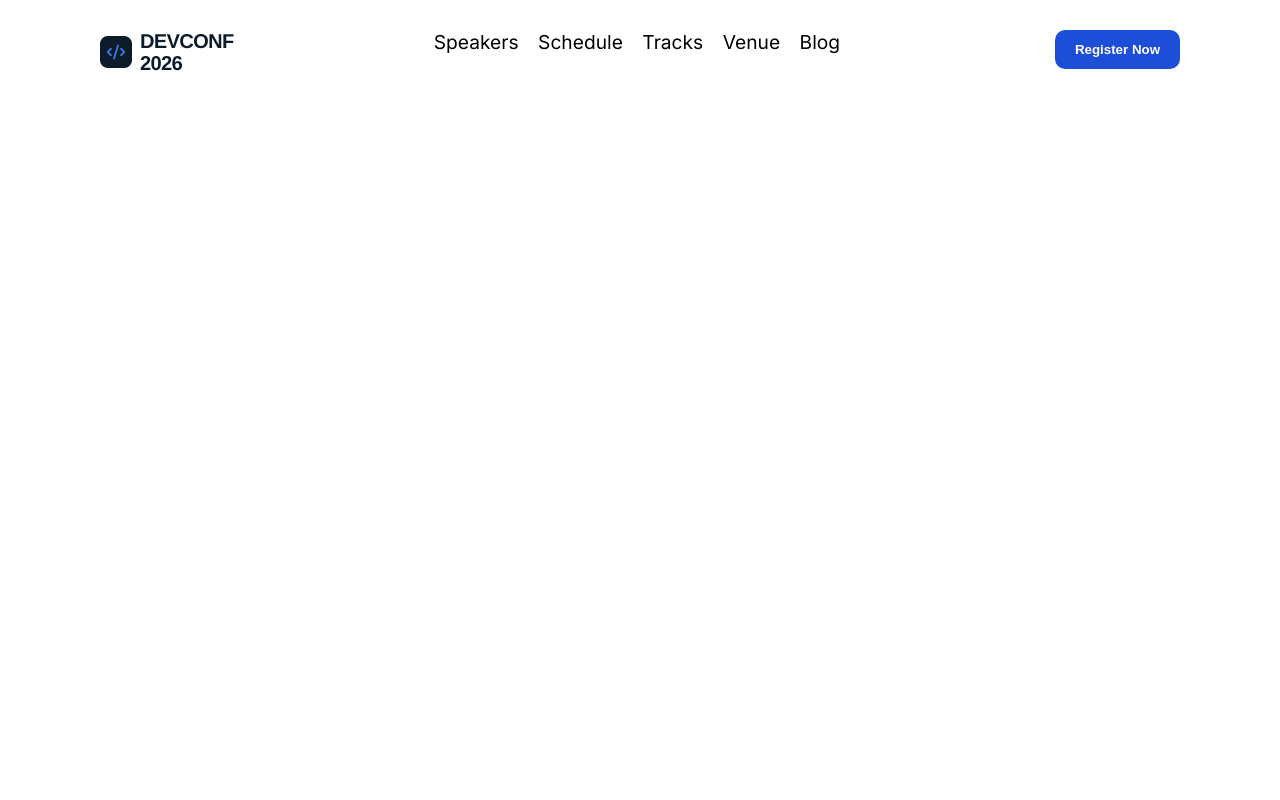
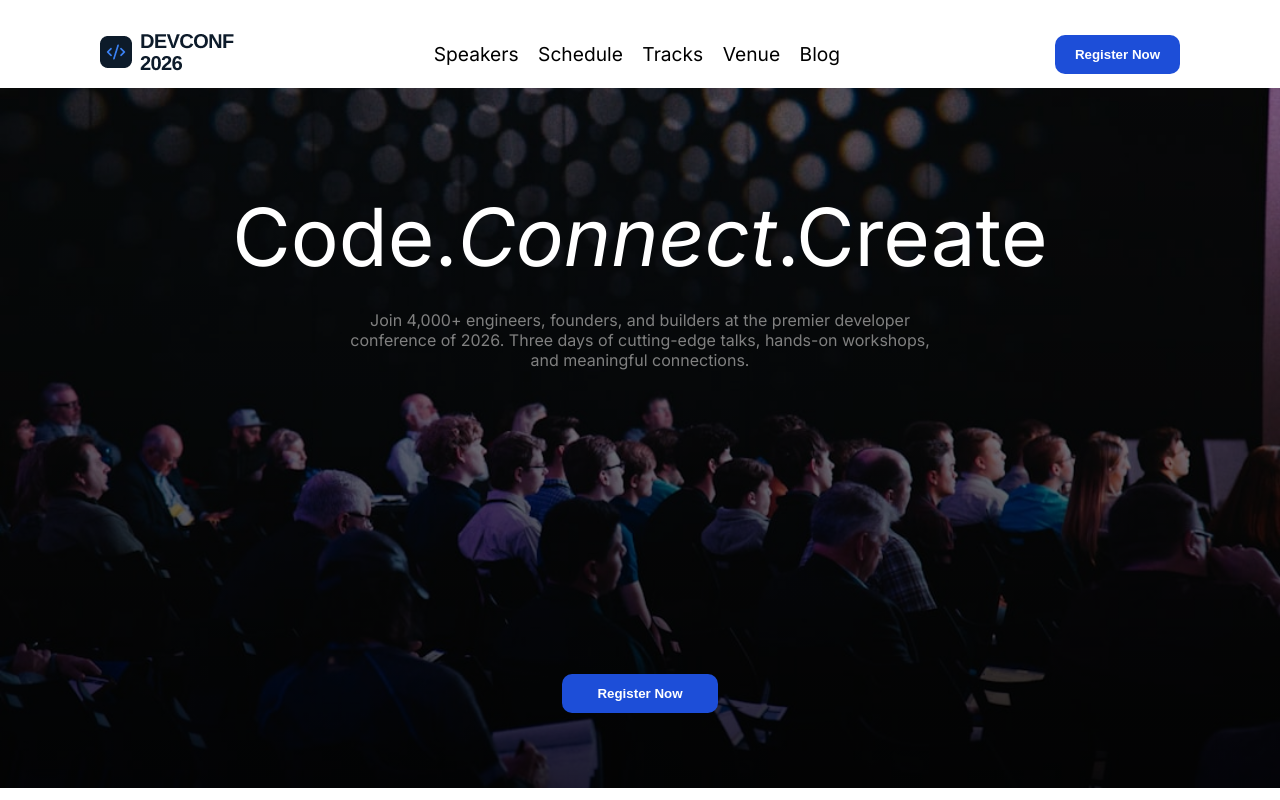
Before and after one commit to alaminsaleh/DEVCONF-2026, a plain HTML site: page index.html in a window 1280 px wide. Drawn offline with Linux system fonts and the light colour scheme.

Commit message:
Implement hero section

```diff
--- a/index.html
+++ b/index.html
@@ -31,8 +31,22 @@
     </header>
     <main>
         <!-- Hero Section -->
-        <section>
+        <section class="hero">
 
+            <div class="hero-section">
+                <div>
+                    <div class="hero-heading">
+                        <p>Code.<em>Connect</em>.Create</p>
+                    </div>
+                    <div>
+                        <p style="color: gray;">Join 4,000+ engineers, founders, and builders at the premier developer
+                            <br>
+                            conference of 2026. Three days of cutting-edge talks, hands-on workshops, <br> and
+                            meaningful connections.</p>
+                    </div>
+                    <button id="hero-btn" class="register-btn">Register Now</button>
+                </div>
+            </div>
         </section>
         <!-- Meet speakers section -->
         <section>
--- a/styles/style.css
+++ b/styles/style.css
@@ -12,6 +12,9 @@ body {
 .flex {
     display: flex;
     justify-content: space-around;
+    align-items: center;
+    margin-bottom: 10px;
+    /* border: 1px solid red; */
 }
 
 .nav-btn {
@@ -27,3 +30,34 @@ body {
     font-weight: 800;
     border: none;
 }
+
+/* Hero Section */
+
+.hero {
+    color: white;
+}
+
+.hero-section {
+    width: 100%;
+    height: 700px;
+    background:
+        linear-gradient(rgba(0, 0, 0, 0.34), rgba(0, 0, 0, 0.78)),
+        url("../assets/banner.jpg");
+    background-size: cover;
+    background-position: center;
+    /* background-repeat: no-repeat; */
+    display: flex;
+    justify-content: center;
+    text-align: center;
+}
+
+.hero-heading {
+    font-size: 80px;
+    padding-top: 100px;
+    padding-bottom: 25px;
+}
+
+#hero-btn {
+    margin-top: 19rem;
+    padding: 12px 35px;
+}
```
